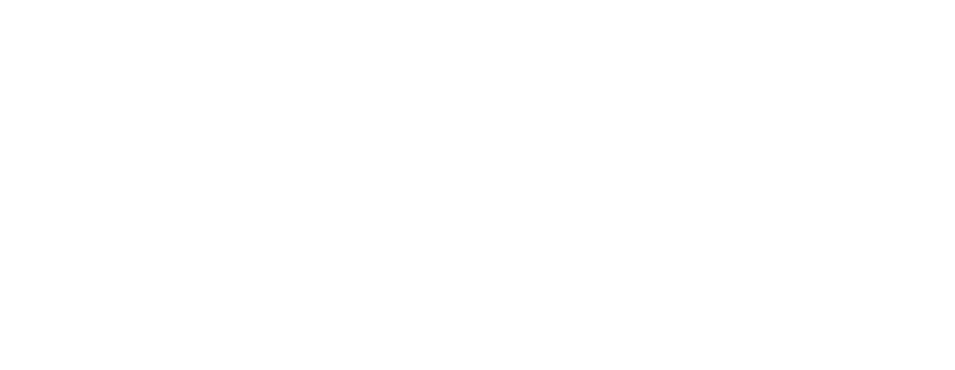
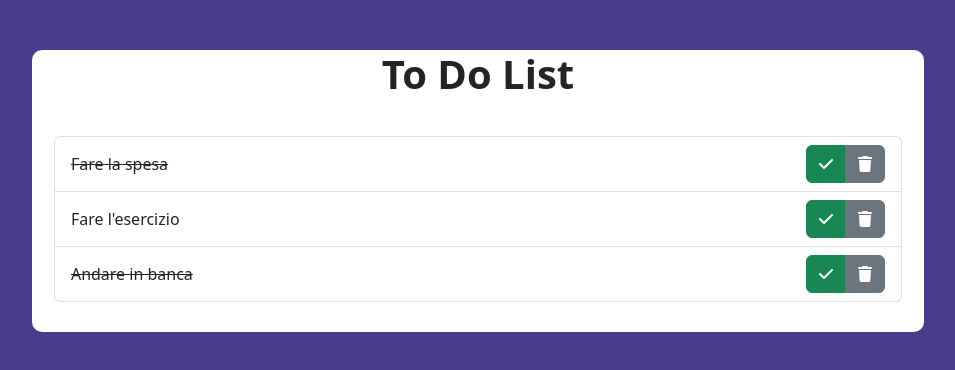
Before and after one commit to Fernweh99/vue-todolist, a plain HTML site: page index.html in a window 1280 px wide. Shown: the whole page, without its empty margins (162-1117 px from the left). Drawn offline with nearby package versions, Linux system fonts and the light colour scheme.

Commit message:
finish milestone1

```diff
--- a/css/style.css
+++ b/css/style.css
@@ -0,0 +1,23 @@
+/* #Generics */
+body {
+  background-color: darkslateblue;
+}
+
+/* #Section to do list */
+#todo-list {
+  width: 80%;
+  margin: 50px auto;
+  text-align: center;
+  background-color: white;
+  border-radius: 10px;
+}
+
+ul.list-group {
+  width: 95%;
+  margin: 0px auto;
+  padding: 30px 0;
+}
+
+span.done {
+  text-decoration: line-through;
+}
--- a/index.html
+++ b/index.html
@@ -15,8 +15,22 @@
   <title>Document</title>
 </head>
 <body>
-
-
+<div class="container">
+  <section id="todo-list">
+    <h1 class="fw-bold">To Do List</h1>
+    <div class="wrapper-tasks">
+      <ul class="list-group">
+        <li v-for="task in tasks" class="list-group-item d-flex justify-content-between align-items-center">
+          <span :class="{done : task.isDone}">{{ task.description }}</span>
+          <div class="btn-group" role="group">
+            <button type="button" class="btn btn-success"><i class="fa-solid fa-check"></i></button>
+            <button type="button" class="btn btn-secondary"><i class="fa-solid fa-trash"></i></button>
+          </div>
+        </li>
+      </ul>
+    </div>
+  </section>
+</div>
   <script src="js/script.js"></script>
 </body>
 </html>
--- a/js/script.js
+++ b/js/script.js
@@ -10,3 +10,24 @@
 cliccando sul pulsante, il testo digitato viene letto e utilizzato
 per creare un nuovo todo, che quindi viene aggiunto alla lista dei todo esistenti.
 */
+
+const App = new Vue({
+  name: 'ToDoList',
+  el: '#todo-list',
+  data: {
+    tasks: [
+      {
+        description: 'Fare la spesa',
+        isDone: true,
+      },
+      {
+        description: 'Fare l\'esercizio',
+        isDone: false,
+      },
+      {
+        description: 'Andare in banca',
+        isDone: true,
+      },
+    ]
+  }
+})
```
